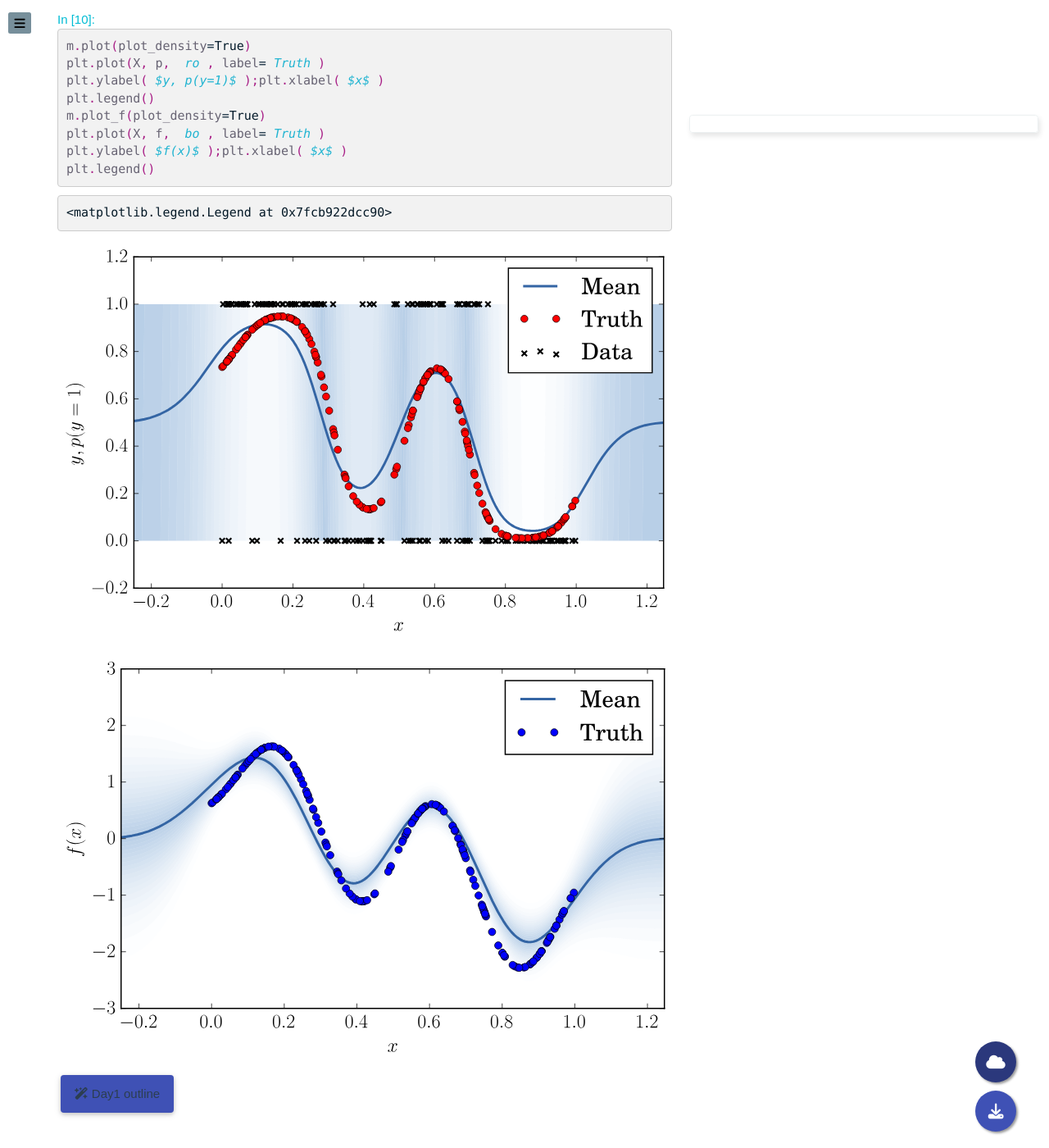
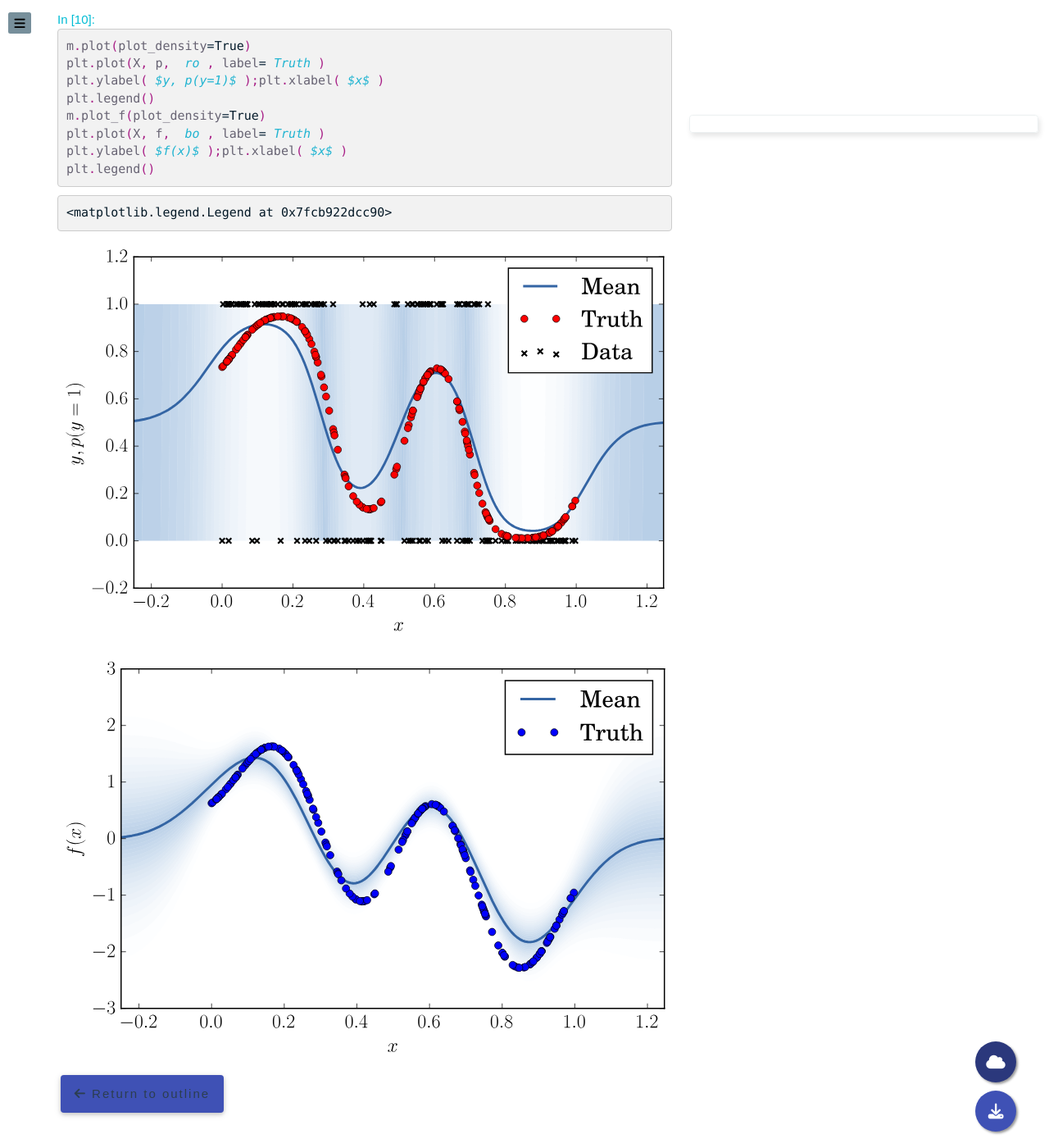
Before and after one commit to trallard/Modules-template, a Jekyll site: the page built from _Day1/basic_classification.md, in a window 1280 px wide and 1400 px high, scrolled down 7148 px. Shown: the whole window at 82% size. Built offline with Jekyll 4.4.1, drawn with Linux system fonts in a browser that asks for light colours; nearby versions of some CDN libraries; some web fonts are replaced; formulas are drawn with MathJax 3.

Commit message:
Button readability

```diff
--- a/_includes/action_buttons.html
+++ b/_includes/action_buttons.html
@@ -1,7 +1,7 @@
 <!-- return to outline-->
 <a href = '{{site.url}}{{site.baseurl}}/{{page.collection}}' class="btn btn-module">
-  <i class="fa fa-magic left"></i>
-  {{page.collection}} outline
+  <i class="fa fa-arrow-left left"></i>
+  Return to outline
 </a>
 
   <!--download-->
--- a/_sass/base/_custom.scss
+++ b/_sass/base/_custom.scss
@@ -228,7 +228,8 @@ a.float:hover + div.label-container{
 
 .btn-module {
   background: $secondary;
-  text-transform: none!important;}
+  text-transform: none!important;
+  letter-spacing: 2px;}
   .btn-module:hover, .btn-module:focus {
     background-color: ligthen($secondary, 5%)!important; }
   .btn-blue-grey.active {
```
